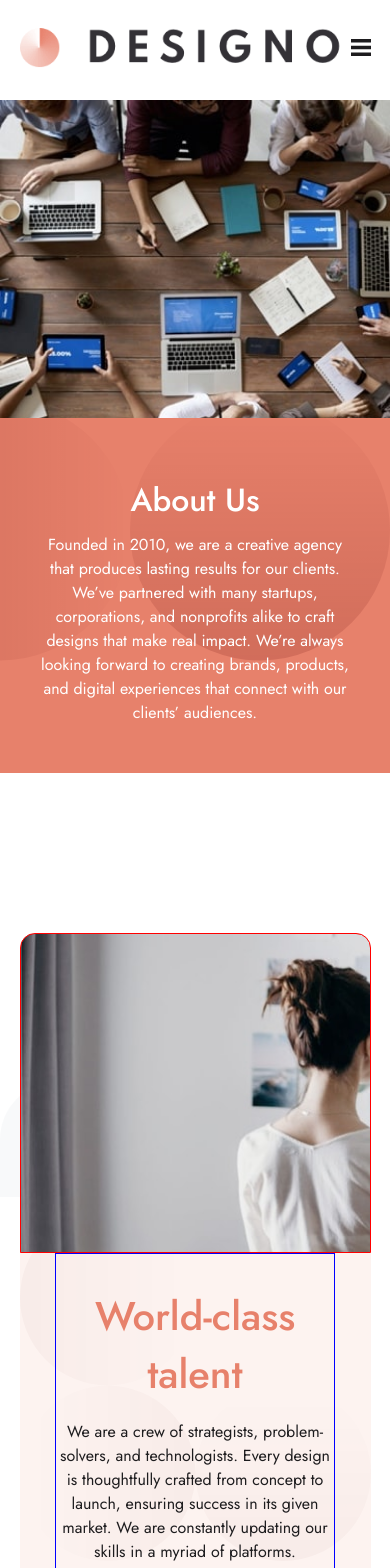
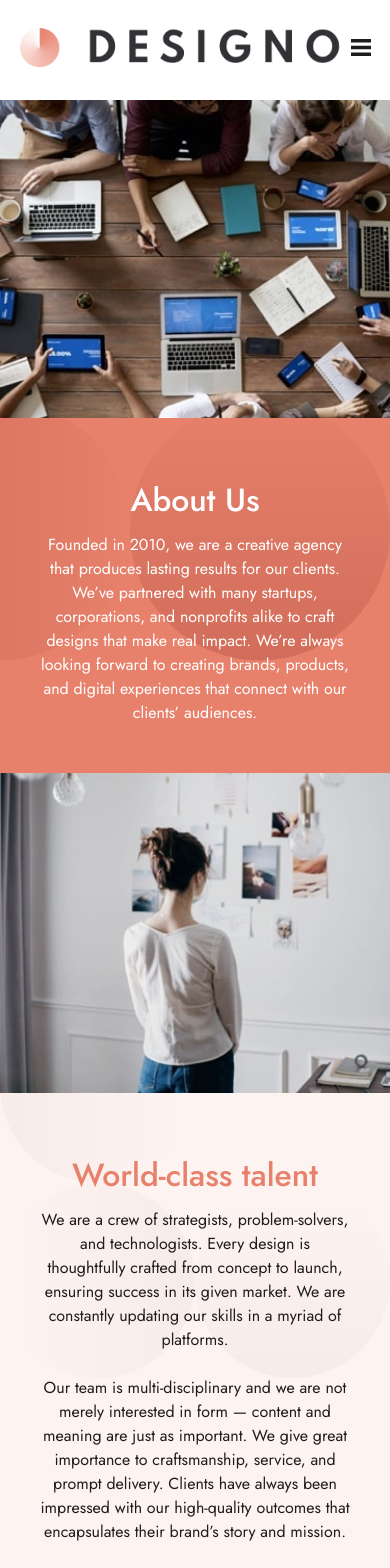
Before and after one commit to SJellen/designo, a Next.js app: page /about in a window 390 px wide. Shown: the top 1568 px of the page. Built offline with nearby package versions, Linux system fonts and the light colour scheme.

Commit message:
About/Talent mq's set

```diff
--- a/styles/About/Hero.module.scss
+++ b/styles/About/Hero.module.scss
@@ -85,7 +85,7 @@
         background-image: url("../../public/assets/about/mobile/bg-pattern-hero-about-mobile.svg");
         background-repeat: no-repeat;
         background-size: 200%;
-        background-position-y: 100px;
+        background-position-y: 300px;
         background-position-x:  right;
     }
     .imgContainer {
@@ -101,10 +101,3 @@
         }
     }
 }
-
-@media only screen and (max-width: 500px) {
-    .container {
-        background-position-y: 300px;
-        background-position-x:  right;
-    }
-}
--- a/styles/About/Talent.module.scss
+++ b/styles/About/Talent.module.scss
@@ -19,7 +19,6 @@
 }
 
 .imgContainer {
-    border: 1px solid red;
     width: 476px;
     height: 100%;
     background-color: V.$peach;
@@ -29,8 +28,6 @@
 }
 
 .textContainer {
-    border: 1px solid blue;
-
     width: 50%;
     height: auto;
     padding: 0 7.5%;
@@ -84,3 +81,23 @@
 
     }
 }
+
+@media only screen and (max-width: 500px) {
+    .container {
+        width: 100%;
+        margin: 0 auto;
+        border-radius: 0;
+    }
+    .imgContainer {
+        border-radius: 0;
+        background-image: url("../../public/assets/about/mobile/image-world-class-talent.jpg");
+        width: 100%;
+        background-size: cover;
+    }
+    .textContainer {
+        padding: 2rem 0;
+        h2 {
+            font-size: 2rem;
+        }
+    }
+}
```
